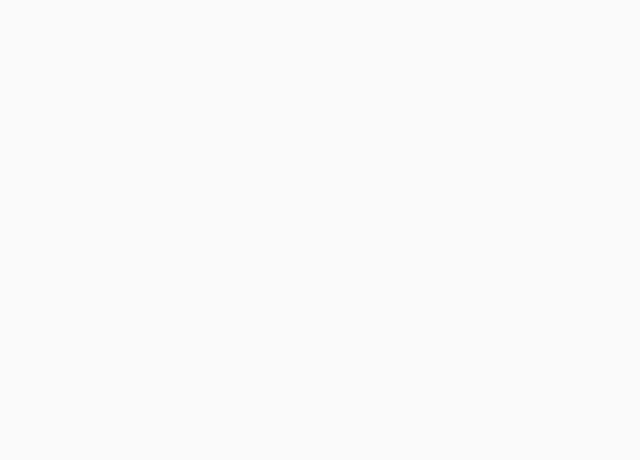
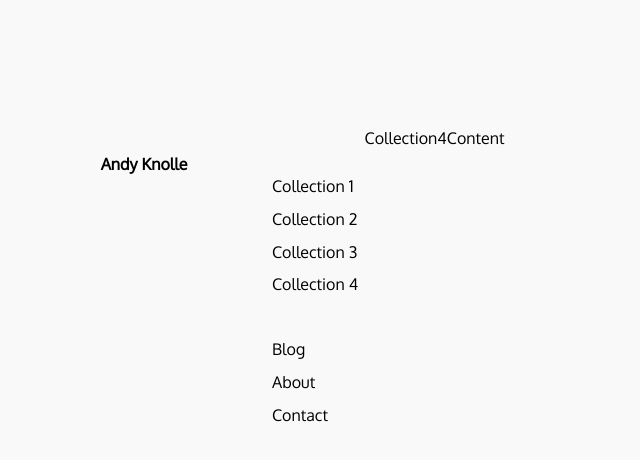
Before and after one commit to louieknolle/Andy_Art_React, a React (Create React App) app: page /collection4 in a window 1280 px wide. Before the commit this address had no page. Shown: the top 460 px of the page, without its empty margins (0-640 px from the left). Built offline with nearby package versions, Linux system fonts and the light colour scheme.

Commit message:
fix collection4 route path typo

```diff
--- a/src/components/App.js
+++ b/src/components/App.js
@@ -20,7 +20,7 @@ function App() {
           <Route index element={<Collection1Content />} />
           <Route path='collection2' element={<Collection2Content />} />
           <Route path='collection3' element={<Collection3Content />} />
-          <Route path='collection2' element={<Collection4Content />} />
+          <Route path='collection4' element={<Collection4Content />} />
           <Route path='blog' element={<Blog />} />
           <Route path='about' element={<About />} />
           <Route path='contact' element={<Contact />} />
--- a/src/components/Collection4Content.js
+++ b/src/components/Collection4Content.js
@@ -1,4 +1,4 @@
-import React from 'react'
+import React from 'react';
 
 const Collection4Content = () => {
   return (
@@ -6,4 +6,4 @@ const Collection4Content = () => {
   )
 }
 
-export default Collection4Content
+export default Collection4Content;
```
